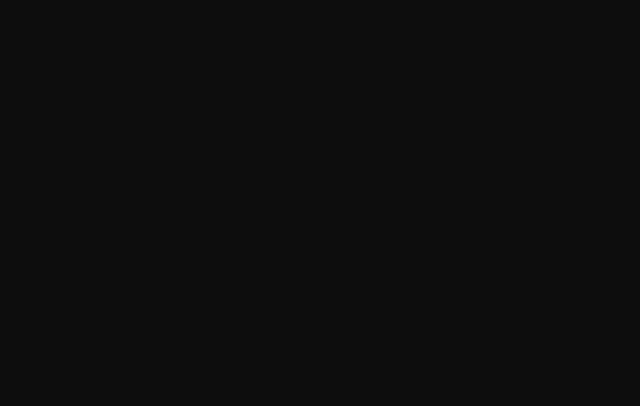
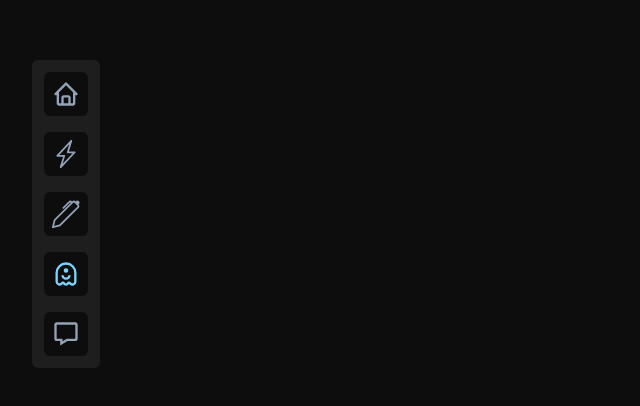
Before and after one commit to MaruthiPothuganti/react-portfolio, a React (Create React App) app: page /about in a window 1280 px wide. Before the commit this address had no page. Shown: the part 260-666 px from the top of the page, without its empty margins (0-640 px from the left). Built offline with nearby package versions, Linux system fonts and the light colour scheme.

Commit message:
add[feat] - routes on Navbar
- Navbar with all routes.
- Active route status.

```diff
--- a/src/App.js
+++ b/src/App.js
@@ -1,17 +1,25 @@
 import "./App.css";
-import { Routes, Route } from "react-router-dom";
-import { LandingPage } from "./Pages";
+import { Routes, Route, Navigate } from "react-router-dom";
+import { LandingPage, Projects, Project, Info, Blogs, Contact } from "./Pages";
+import { Navbar } from "./Components/Navbar";
 
 function App() {
   return (
-    <div className="App">
+    <main className="App relative h-screen">
+
+      <Navbar/>
       <Routes>
-        <Route path="/" element={<LandingPage />} />
+        <Route path="/" element={<Navigate to="/home" />} />
+        <Route path="/home" element={<LandingPage />} />
+        <Route path="/projects" element={<Projects />} />
+        <Route path="/:title" element={<Project />} />
+        <Route path="/blogs" element={<Blogs />} />
+        <Route path="/about" element={<Info />} />
+        <Route path="/contact" element={<Contact />} />
       </Routes>
-    </div>
+
+    </main>
   );
 }
 
 export default App;
-
-// https://res.cloudinary.com/doo5jbomi/image/upload/v1663487872/PomodoroApp/dev_gdker9.svg
--- /dev/null
+++ b/src/Components/Icons.jsx
@@ -0,0 +1,4 @@
+export { BiHome } from "react-icons/bi";
+export { BsLightningCharge, BsPen } from "react-icons/bs";
+export { RiGhostSmileLine } from "react-icons/ri";
+export { BiMessage } from "react-icons/bi";
--- a/src/Components/navbar.jsx
+++ b/src/Components/navbar.jsx
@@ -1,5 +1,57 @@
 import React from "react";
+import {
+  BiHome,
+  BsLightningCharge,
+  BsPen,
+  RiGhostSmileLine,
+  BiMessage,
+} from "./Icons";
+import { NavLink } from "react-router-dom";
 
 export const Navbar = () => {
-  return <nav></nav>;
+  const menu = [
+    {
+      name: "Home",
+      icon: BiHome,
+      path: "/home",
+    },
+    {
+      name: "Projects",
+      icon: BsLightningCharge,
+      path: "/projects",
+    },
+    {
+      name: "Blogs",
+      icon: BsPen,
+      path: "/blogs",
+    },
+    {
+      name: "About",
+      icon: RiGhostSmileLine,
+      path: "/about",
+    },
+    {
+      name: "Contact",
+      icon: BiMessage,
+      path: "/contact",
+    },
+  ];
+
+  return (
+    <nav className="flex flex-col absolute top-[40%] left-8 bg-[#1e1e1e] border-[#28282852] p-1 rounded-md">
+      {menu.map((menuItem) => (
+        <NavLink
+          to={menuItem.path}
+          key={menuItem.name}
+          className={({ isActive }) =>
+            isActive ? "text-sky-300" : "text-slate-400"
+          }
+        >
+          <div className="m-2 bg-[#0d0d0d] p-2 rounded-md">
+            <menuItem.icon size={28} title={menuItem.name} />
+          </div>
+        </NavLink>
+      ))}
+    </nav>
+  );
 };
--- /dev/null
+++ b/src/Pages/Contact.jsx
@@ -0,0 +1,5 @@
+import React from "react";
+
+export const Contact = () => {
+  return <main></main>;
+};
--- a/src/Pages/index.jsx
+++ b/src/Pages/index.jsx
@@ -1 +1,6 @@
 export { LandingPage } from "./LandingPage";
+export { Projects } from "./Projects";
+export { Project } from "./Project";
+export { Blogs } from "./Blogs";
+export { Info } from "./Info";
+export { Contact } from "./Contact";
```
